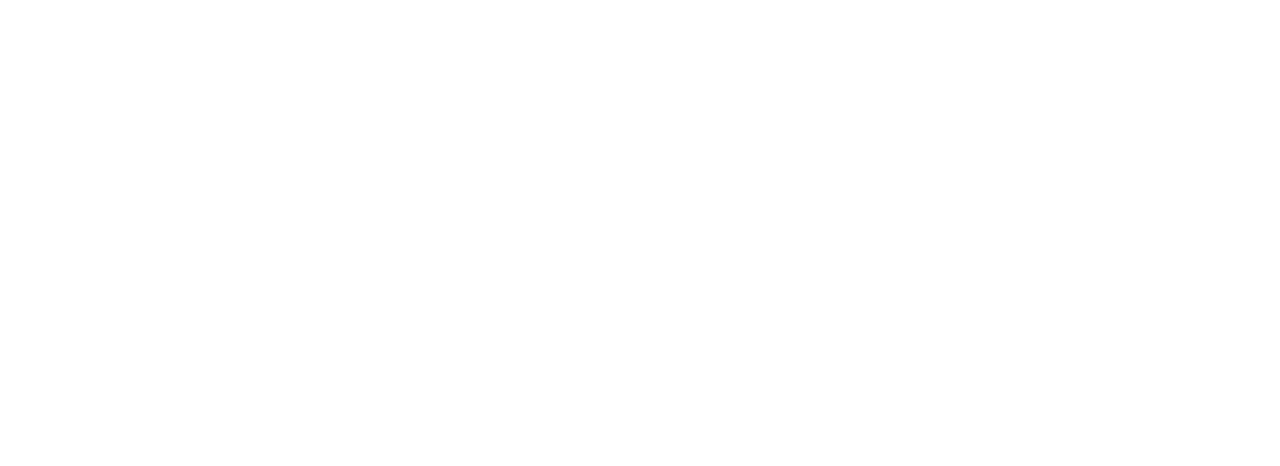
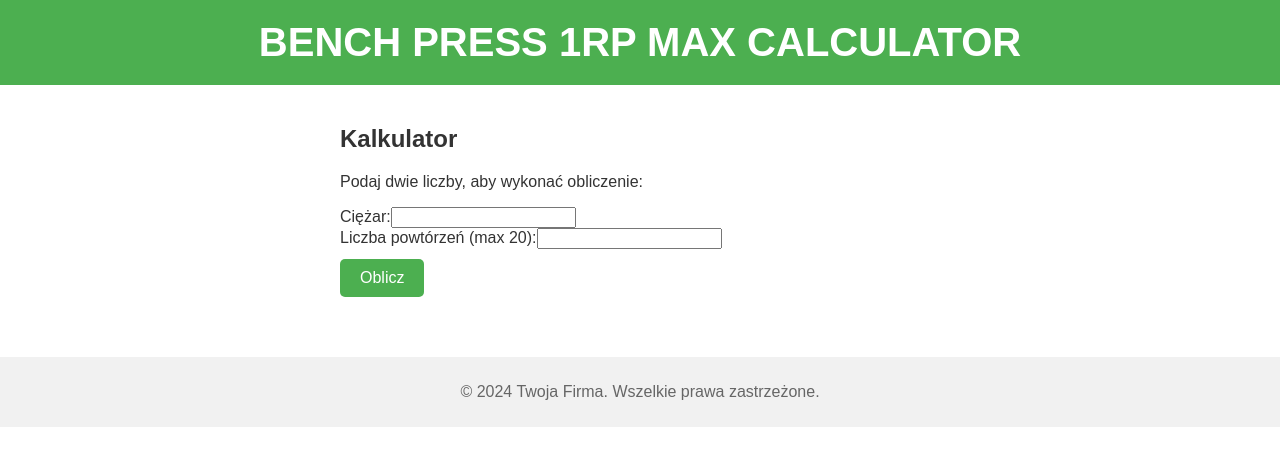
Before and after one commit to Mateusz159/projekt1, a React (Create React App) app: page / in a window 1280 px wide. Shown: the top 466 px of the page. Built offline with nearby package versions, Linux system fonts and the light colour scheme.

Commit message:
kalkulator

```diff
--- a/src/App.js
+++ b/src/App.js
@@ -1,11 +1,9 @@
 import logo from './logo.svg';
 import './App.css';
+import Home from './Home';
 
 function App() {
-  return (
-    <div className="App">
-    </div>
-  );
+  return <Home />;
 }
 
 export default App;
--- /dev/null
+++ b/src/Home.jsx
@@ -0,0 +1,69 @@
+import React, { useState } from 'react';
+import './HomePage.css'; // Plik CSS pozostaje bez zmian
+
+const Home = () => {
+const [valueA, setValueA] = useState(''); // Pierwsza wartość
+const [valueB, setValueB] = useState(''); // Druga wartość
+const [result, setResult] = useState(null); // Wynik działania
+
+const handleCalculate = () => {
+const a = parseFloat(valueA); // Konwersja pierwszej wartości na liczbę
+const b = Math.min(parseFloat(valueB), 20); // Druga wartość ograniczona do 20
+
+if (!isNaN(a) && !isNaN(b)) {
+const calculation = a * b * 0.0333 + a; // Obliczenie
+setResult(Math.round(calculation)); // Wynik zaokrąglony do najbliższej liczby całkowitej
+} else {
+alert('Proszę podać poprawne liczby!');
+}
+};
+
+return (
+<div className="container">
+<header className="header">
+<h1 className="title">BENCH PRESS 1RP MAX CALCULATOR</h1>
+</header>
+
+<main className="main">
+<section className="section">
+<h2>Kalkulator</h2>
+<p>Podaj dwie liczby, aby wykonać obliczenie:</p>
+
+<label>
+Ciężar:
+<input
+type="number"
+value={valueA}
+onChange={(e) => setValueA(e.target.value)}
+className="input"
+/>
+</label>
+<br />
+<label>
+Liczba powtórzeń (max 20):
+<input
+type="number"
+value={valueB}
+onChange={(e) => setValueB(e.target.value)}
+className="input"
+/>
+</label>
+<br />
+<button onClick={handleCalculate} className="button">
+Oblicz
+</button>
+
+{result !== null && (
+<h2>Wynik: {result}</h2>
+)}
+</section>
+</main>
+
+<footer className="footer">
+<p>&copy; {new Date().getFullYear()} Twoja Firma. Wszelkie prawa zastrzeżone.</p>
+</footer>
+</div>
+);
+};
+
+export default Home;
--- /dev/null
+++ b/src/HomePage.css
@@ -0,0 +1,52 @@
+/* Ogólne style */
+.container {
+    font-family: 'Arial', sans-serif;
+    text-align: center;
+    color: #333;
+    margin: 0;
+    padding: 0;
+    }
+
+    .header {
+    background-color: #4caf50;
+    padding: 20px 0;
+    color: #fff;
+    }
+
+    .title {
+    margin: 0;
+    font-size: 2.5em;
+    }
+
+    .main {
+    padding: 20px;
+    }
+
+    .section {
+    margin: 20px auto;
+    max-width: 600px;
+    text-align: left;
+    }
+
+    .button {
+    display: inline-block;
+    margin-top: 10px;
+    padding: 10px 20px;
+    font-size: 1em;
+    color: #fff;
+    background-color: #4caf50;
+    border: none;
+    border-radius: 5px;
+    cursor: pointer;
+    }
+
+    .button:hover {
+    background-color: #45a049;
+    }
+
+    .footer {
+    margin-top: 20px;
+    background-color: #f1f1f1;
+    padding: 10px 0;
+    color: #666;
+    }
```
